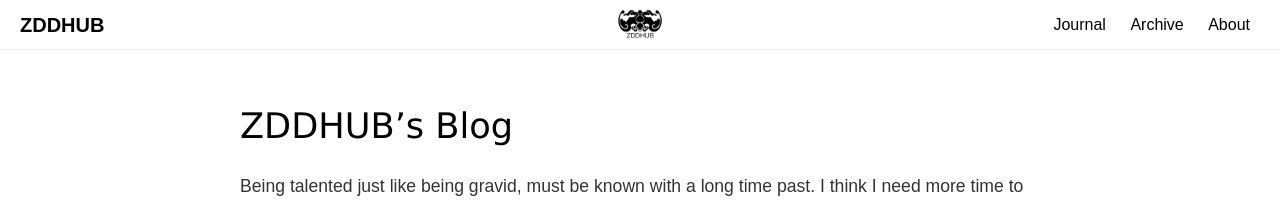
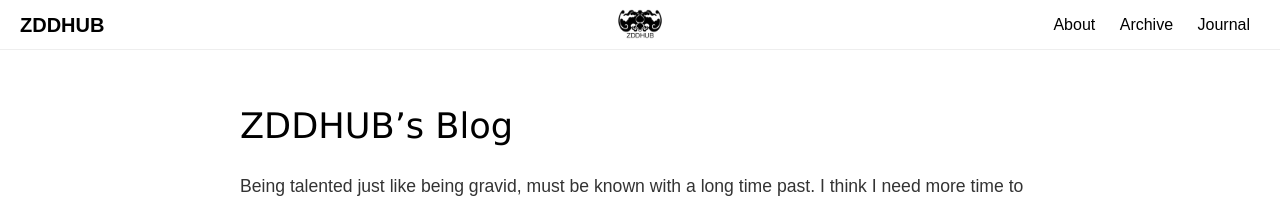
Before and after one commit to zddhub/gravid, a Jekyll site: the page built from index.md, in a window 1280 px wide. Shown: the top 206 px of the page. Built offline with Jekyll 4.4.1, drawn with Linux system fonts in a browser that asks for light colours; our own code applies the rules of GitHub Pages for plain Markdown files.

Commit message:
change the order of sidebar

```diff
--- a/_includes/header.html
+++ b/_includes/header.html
@@ -5,13 +5,13 @@
   </a>
   <nav class="site-nav">
     {% if site.language == 'zh-CN' %}
+      <a class="sidebar-nav-item" href="/about">关于</a>
+      <a class="sidebar-nav-item" href="/archive">归档</a>
       <a class="sidebar-nav-item" href="/journal">周记</a>
-      <a class="sidebar-nav-item" href="/archive">归档</a>
-      <a class="sidebar-nav-item" href="/about">关于</a>
     {% else %}
+      <a class="sidebar-nav-item" href="/about">About</a>
+      <a class="sidebar-nav-item" href="/archive">Archive</a>
       <a class="sidebar-nav-item" href="/journal">Journal</a>
-      <a class="sidebar-nav-item" href="/archive">Archive</a>
-      <a class="sidebar-nav-item" href="/about">About</a>
     {% endif %}
   </nav>
 </header>
```
